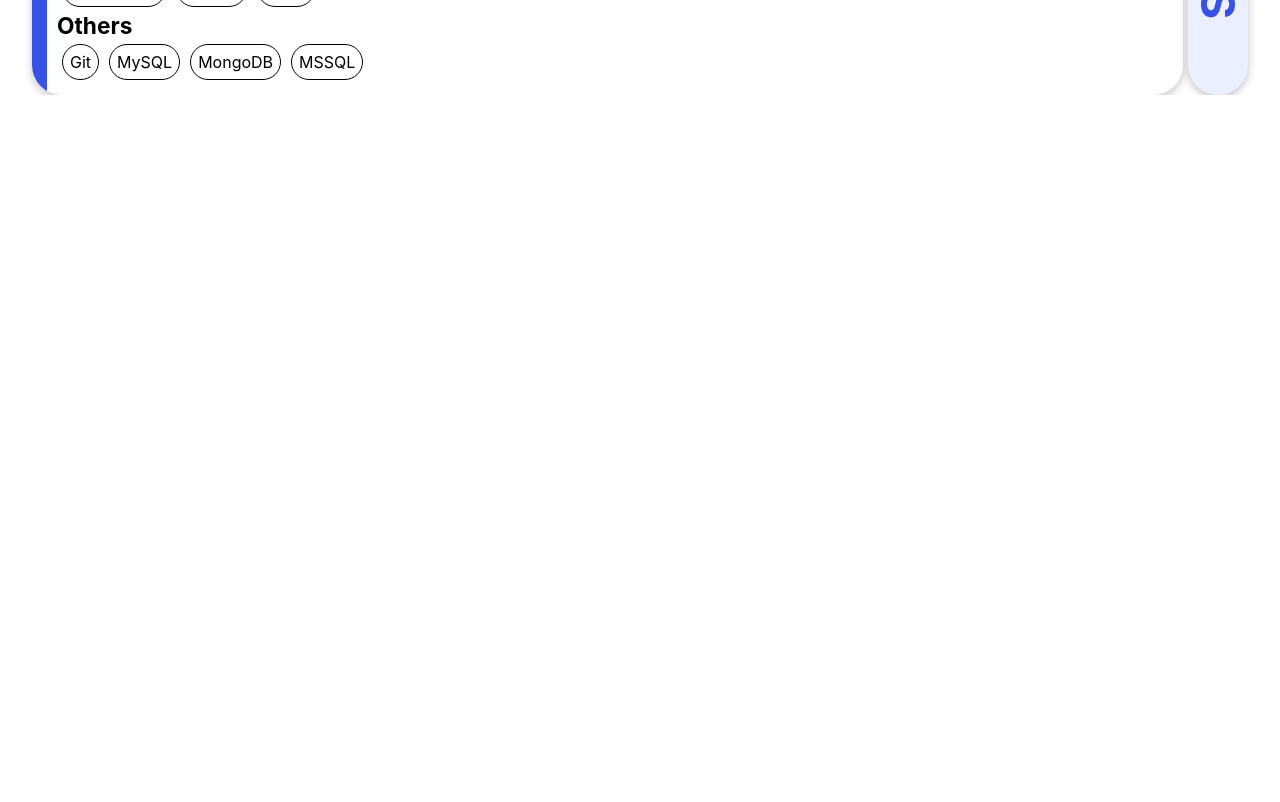
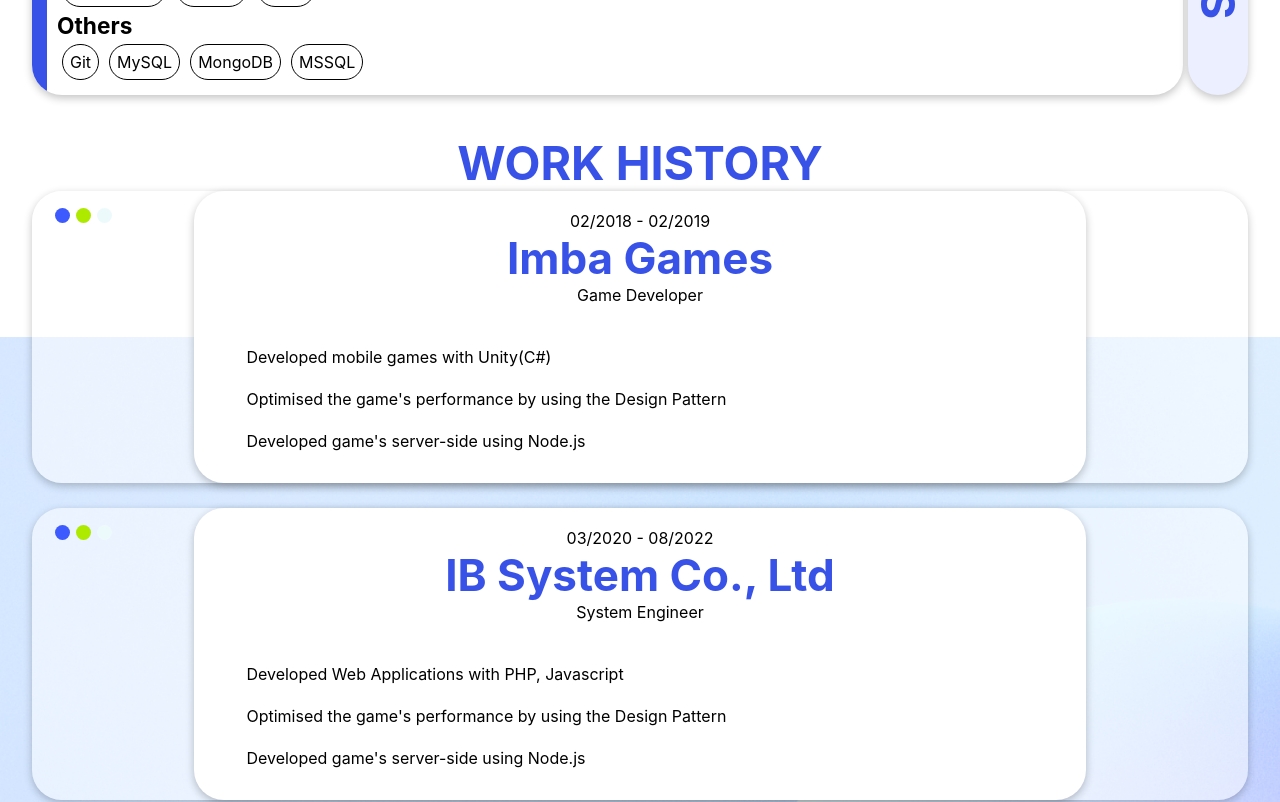
Before and after one commit to vanhongha/portfolio, a React (Create React App) app: page / in a window 1280 px wide. Shown: the part 1320-2122 px from the top of the page. Before the commit the page ends 1415 px from the top, so only its background shows below. Built offline with nearby package versions, Linux system fonts and the light colour scheme.

Commit message:
Update responsive - Working history

```diff
--- a/src/App.js
+++ b/src/App.js
@@ -13,7 +13,7 @@
 			<About/>
 			<Education/>
 			<Skills/>
-			{/*<Experiences/>*/}
+			<Experiences/>
 			{/*<Projects/>*/}
 		</div>
 	);
--- a/src/components/UI/ThreeDot.module.css
+++ b/src/components/UI/ThreeDot.module.css
@@ -22,3 +22,12 @@
 .grey{
 	background-color: #edfafc;
 }
+
+@media only screen and (max-width: 1280px) {
+	li.dot{
+		height: 15px;
+		width: 15px;
+		margin-left: 3px;
+		margin-right: 3px;
+	}
+}
--- a/src/components/experiences/ExperienceCard.js
+++ b/src/components/experiences/ExperienceCard.js
@@ -8,10 +8,11 @@
 
 const ExperienceCard = (props) => {
 	const rows = [];
-	for (var i = 0; i < Math.ceil(props.experience.descriptions.length / 2); i++) {
+	const colCount = window.innerWidth > 1280 ? 2 : 1;
+	for (var i = 0; i < Math.ceil(props.experience.descriptions.length / colCount); i++) {
 		let row = [];
-		for (var j = 0; j < 2; j++) {
-			const col_element = <span>{props.experience.descriptions[i * 2 + j]}</span>
+		for (var j = 0; j < colCount; j++) {
+			const col_element = <span>{props.experience.descriptions[i * colCount + j]}</span>
 			row.push(col_element);
 		}
 		rows.push(row);
--- a/src/components/experiences/ExperienceCard.module.css
+++ b/src/components/experiences/ExperienceCard.module.css
@@ -1,13 +1,5 @@
 .experience-card{
 	background: rgba(255, 255, 255, 0.5);
-	margin-bottom: 50px;
-}
-
-.experience-card-main{
-	margin: auto;
-	width: 60%;
-	min-width: 684px;
-	padding: 20px;
 }
 
 .three-dot{
@@ -25,3 +17,33 @@
 	padding-left: 30px;
 	padding-right: 10px;
 }
+
+@media only screen and (min-width: 1281px){
+	.experience-card-main{
+		margin: auto;
+		width: 60%;
+		min-width: 684px;
+		padding: 20px;
+	}
+
+	.experience-card:not(:last-child){
+		margin-bottom: 50px;
+	}
+}
+
+@media only screen and (max-width: 1280px){
+	.experience-card-main{
+		margin: auto;
+		width: 70%;
+		padding: 20px;
+	}
+
+	.experience-card-main table td{
+		padding-top: 10px;
+		padding-bottom: 10px;
+	}
+
+	.experience-card:not(:last-child){
+		margin-bottom: 25px;
+	}
+}
--- a/src/components/experiences/Experiences.module.css
+++ b/src/components/experiences/Experiences.module.css
@@ -11,3 +11,9 @@
 	background-position: center;
 	background-size: cover;
 }
+
+@media only screen and (max-width: 1280px){
+	.experiences{
+		margin-top: 40px;
+	}
+}
```
